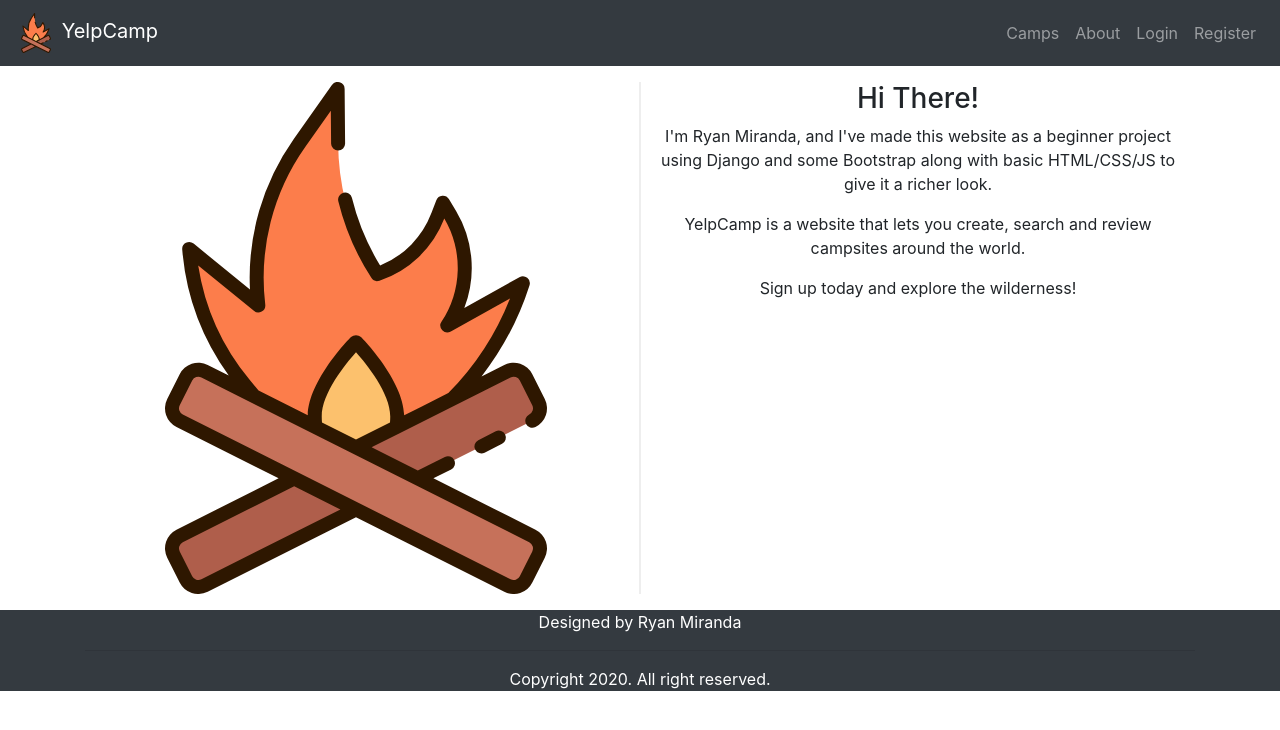
After one commit to ryanMiranda98/YelpCamp, a Django app: page /about/ in a window 1280 px wide. The commit adds this page. Shown: the top 730 px of the page. Run offline with Django 3.2, Linux system fonts and the light colour scheme; some libraries are stand-ins or nearby versions.

Commit message:
Implemented styling#1

```diff
--- a/YelpCamp/YelpCamp/settings.py
+++ b/YelpCamp/YelpCamp/settings.py
@@ -122,6 +122,10 @@ USE_TZ = True
 # https://docs.djangoproject.com/en/2.2/howto/static-files/
 
 STATIC_URL = '/static/'
+STATICFILES_DIRS = [
+    os.path.join(BASE_DIR, 'static'),
+]
+
 CRISPY_TEMPLATE_PACK = 'bootstrap4'
 
 LOGIN_REDIRECT_URL = 'all_camps'
--- a/YelpCamp/YelpCamp/urls.py
+++ b/YelpCamp/YelpCamp/urls.py
@@ -17,12 +17,18 @@ from django.contrib import admin
 from django.urls import path, include
 from users import views
 from django.contrib.auth import views as auth_views
+from django.conf import settings
+from django.conf.urls.static import static
 
 urlpatterns = [
     path('admin/', admin.site.urls),
     path('', views.home, name='home'),
+    path('about/', views.about, name='about'),
     path('login/', auth_views.LoginView.as_view(template_name='users/login.html'), name='login'),
     path('logout/', auth_views.LogoutView.as_view(template_name='users/logout.html'), name='logout'),
     path('register/', views.registerUser, name='register'),
     path('camps/', include('camps.urls')),
 ]
+
+if settings.DEBUG:
+    urlpatterns += static(settings.MEDIA_URL, document_root = settings.MEDIA_ROOT)
--- /dev/null
+++ b/YelpCamp/static/css/styles.css
@@ -0,0 +1,45 @@
+body{
+    margin: 0;
+    padding: 0;
+}
+
+.main-container{
+    margin-top: 16px;
+}
+
+.footer{
+    width: 100%;
+    height: 100%;
+    background-color: #343a40;
+    margin-top: 16px;
+}
+
+.footer p{
+    color: #fff;
+    display: inline;
+}
+
+#logo{
+    width: 40px;
+    height: 40px;
+}
+
+#home_camp_img{
+    height: auto;
+    width: 100%;
+    display: block;
+    margin: auto;
+}
+
+.landing-p{
+    font-size: 30px;
+    font-weight: lighter;
+}
+
+.divider-left{
+   border-right: 0.1px solid #EEE;
+}
+
+.divider-right{
+    border-left: 0.1px solid #EEE;
+}
--- /dev/null
+++ b/YelpCamp/users/templates/users/about.html
@@ -0,0 +1,24 @@
+{% extends 'users/base.html' %}
+{% load static %}
+
+{% block title %}
+About
+{% endblock %}
+
+{% block content %}
+    <div class="container">
+        <div class="row justify-content-between">
+            <div class="col-lg-6 divider-left">
+                <img src="{% static 'images/campfire.svg' %}" alt="">
+            </div>
+            <div class="col-lg-6 divider-right text-center">
+                <h3>Hi There!</h3>
+                <p>I'm Ryan Miranda, and I've made this website as a beginner project using Django and some Bootstrap along with
+                    basic HTML/CSS/JS to give it a richer look.
+                </p>
+                <p>YelpCamp is a website that lets you create, search and review campsites around the world.</p>
+                <p>Sign up today and explore the wilderness!</p>
+            </div>
+        </div>
+    </div>
+{% endblock %}
--- a/YelpCamp/users/templates/users/base.html
+++ b/YelpCamp/users/templates/users/base.html
@@ -1,9 +1,12 @@
+{% load static %}
+
 <!DOCTYPE html>
 <html lang="en">
 <head>
     <meta charset="UTF-8">
     <meta name="viewport" content="width=device-width, initial-scale=1.0">
     <link rel="stylesheet" href="https://maxcdn.bootstrapcdn.com/bootstrap/4.0.0/css/bootstrap.min.css" integrity="sha384-Gn5384xqQ1aoWXA+058RXPxPg6fy4IWvTNh0E263XmFcJlSAwiGgFAW/dAiS6JXm" crossorigin="anonymous">
+    <link rel="stylesheet" href="{% static 'css/styles.css' %}">
     <title>{% block title %}{% endblock %}</title>
 </head>
 <body>
@@ -17,9 +20,17 @@
         {% endfor %}
     {% endif %}
 
-    <div class="container">
+    <div class="container main-container">
         {% block content %}
         {% endblock %}
+    </div>
+
+    <div class="footer">
+        <div class="container text-center">
+            <p class="">Designed by Ryan Miranda</p>
+            <hr>
+            <p>Copyright 2020. All right reserved.</p>
+        </div>
     </div>
 
     <script src="https://code.jquery.com/jquery-3.2.1.slim.min.js" integrity="sha384-KJ3o2DKtIkvYIK3UENzmM7KCkRr/rE9/Qpg6aAZGJwFDMVNA/GpGFF93hXpG5KkN" crossorigin="anonymous"></script>
--- a/YelpCamp/users/templates/users/nav.html
+++ b/YelpCamp/users/templates/users/nav.html
@@ -1,9 +1,11 @@
+{% load static %}
+
 <nav class="navbar navbar-expand-lg navbar-dark bg-dark">
-    <a class="navbar-brand" href="{% url 'home' %}">YelpCamp</a>
+    <a class="navbar-brand" href="{% url 'home' %}"><img src="{% static 'images/campfire.svg' %}" alt="Logo" id="logo"> YelpCamp</a>
     <button class="navbar-toggler" type="button" data-toggle="collapse" data-target="#navbarNav" aria-controls="navbarNav" aria-expanded="false" aria-label="Toggle navigation">
       <span class="navbar-toggler-icon"></span>
     </button>
-    <div class="collapse navbar-collapse" id="navbarNav">
+    <div class="collapse navbar-collapse d-flex justify-content-end" id="navbarNav">
       <ul class="navbar-nav">
         <li class="nav-item">
           <a class="nav-link" href="{% url 'all_camps' %}">Camps</a>
@@ -20,13 +22,13 @@
           </li>
         {% else %}
           <li class="nav-item">
-            <a class="nav-link" href="#">About</a>
+            <a class="nav-link" href="{% url 'about' %}">About</a>
           </li>
           <li class="nav-item">
             <a class="nav-link" href="{% url 'login' %}">Login</a>
           </li>
           <li class="nav-item">
-            <a class="nav-link" href="{% url 'logout' %}">Register</a>
+            <a class="nav-link" href="{% url 'register' %}">Register</a>
           </li>
         {% endif %}
       </ul>
--- a/YelpCamp/users/views.py
+++ b/YelpCamp/users/views.py
@@ -17,3 +17,7 @@ def registerUser(request):
     else:
         form = UserRegisterForm()
     return render(request, 'users/register.html', {'form': form})
+
+
+def about(request):
+    return render(request, 'users/about.html')
```
Also changed, not shown: YelpCamp/camps/models.py (+9 -0 lines), YelpCamp/camps/templates/camps/all_camps.html (+15 -5 lines), YelpCamp/users/templates/users/landing.html (+61 -1 lines), YelpCamp/db.sqlite3, YelpCamp/media/camps/camp.jpg (added), YelpCamp/media/camps/camp_KmVOeS7.jpg (added), YelpCamp/media/camps/camp_OSNU4GN.jpg (added), YelpCamp/media/camps/camp_esmXv9D.jpg (added), YelpCamp/static/images/camp.jpg (added), YelpCamp/static/images/campfire.svg (added).
